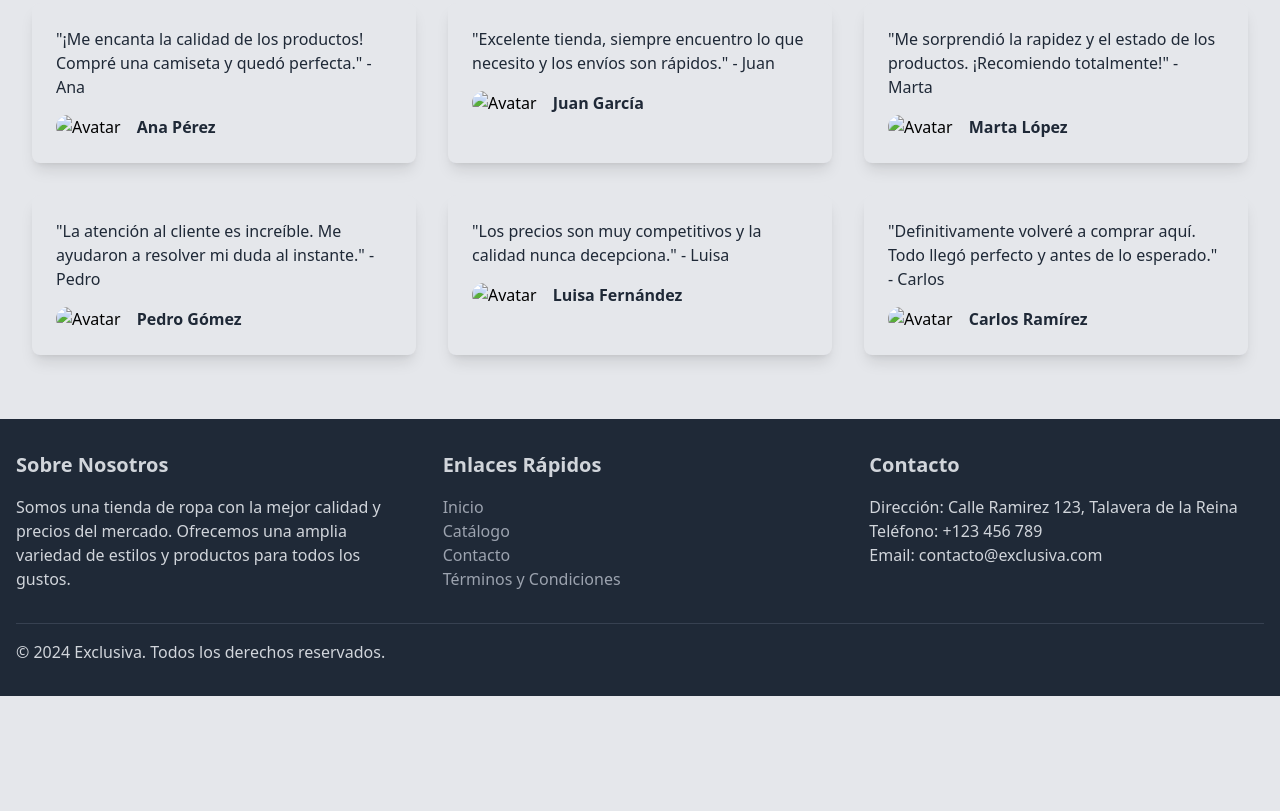
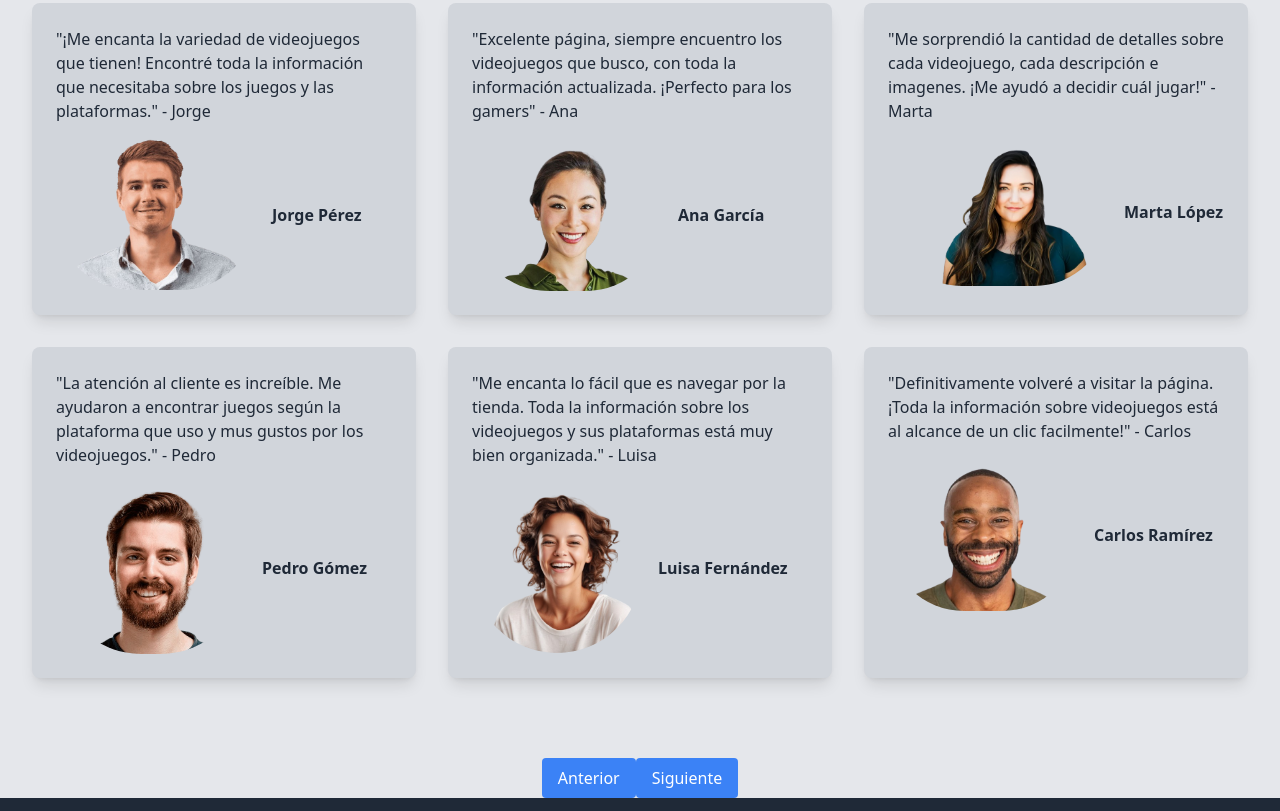
Before and after one commit to TaniaRobledo/Clothing-Store-API, a plain HTML site: page index.html in a window 1280 px wide. Shown: the part 1129-1940 px from the top of the page. Before the commit the page ends 1825 px from the top, so only its background shows below. Drawn offline with nearby package versions, Linux system fonts and the light colour scheme; no server answers; files whose address does not match are found by name.

Commit message:
Sección opiniones de clientes implementada

```diff
--- a/index.html
+++ b/index.html
@@ -112,55 +112,61 @@
     <!-- contenedor de opiniones -->
     <div class="grid grid-cols-1 sm:grid-cols-2 lg:grid-cols-3 gap-8">
         <!-- primera opinion -->
-        <div class="p-6 bg-gray-200 shadow-lg rounded-lg hover:shadow-xl transition-shadow">
-            <p class="text-gray-800 mb-4">"¡Me encanta la calidad de los productos! Compré una camiseta y quedó perfecta." - Ana</p>
+        <div class="p-6 bg-gray-300 shadow-lg rounded-lg hover:shadow-xl transition-shadow">
+            <p class="text-gray-800 mb-4">"¡Me encanta la variedad de videojuegos que tienen! Encontré toda la información que necesitaba sobre los juegos y las plataformas." - Jorge</p>
             <div class="flex items-center">
-                <img src="" alt="Avatar" class="rounded-full mr-4">
-                <span class="font-semibold text-gray-800">Ana Pérez</span>
+                <img src="./assets/images/Index/cliente1.png" alt="Cliente1" class="rounded-full mr-4 w-[200px]">
+                <span class="font-semibold text-gray-800">Jorge Pérez</span>
             </div>
         </div>
           <!-- segunda opinion -->
-        <div class="p-6 bg-gray-200 shadow-lg rounded-lg hover:shadow-xl transition-shadow">
-            <p class="text-gray-800 mb-4">"Excelente tienda, siempre encuentro lo que necesito y los envíos son rápidos." - Juan</p>
+        <div class="p-6 bg-gray-300 shadow-lg rounded-lg hover:shadow-xl transition-shadow">
+            <p class="text-gray-800 mb-4">"Excelente página, siempre encuentro los videojuegos que busco, con toda la información actualizada. ¡Perfecto para los gamers" - Ana</p>
             <div class="flex items-center">
-                <img src="" alt="Avatar" class="rounded-full mr-4">
-                <span class="font-semibold text-gray-800">Juan García</span>
+                <img src="./assets/images/Index/cliente2.png" alt="Cliente2" class="rounded-full mr-4 w-[190px]">
+                <span class="font-semibold text-gray-800">Ana García</span>
             </div>
         </div>
           <!-- tercera opinion -->
-        <div class="p-6 bg-gray-200 shadow-lg rounded-lg hover:shadow-xl transition-shadow">
-            <p class="text-gray-800 mb-4">"Me sorprendió la rapidez y el estado de los productos. ¡Recomiendo totalmente!" - Marta</p>
+        <div class="p-6 bg-gray-300 shadow-lg rounded-lg hover:shadow-xl transition-shadow">
+            <p class="text-gray-800 mb-4">"Me sorprendió la cantidad de detalles sobre cada videojuego, cada descripción e imagenes. ¡Me ayudó a decidir cuál jugar!" - Marta</p>
             <div class="flex items-center">
-                <img src="" alt="Avatar" class="rounded-full mr-4">
+                <img src="./assets/images/Index/cliente3.png" alt="Cliente3" class="rounded-full mr-4  w-[220px]">
                 <span class="font-semibold text-gray-800">Marta López</span>
             </div>
         </div>
         <!-- cuarta opinion -->
-        <div class="p-6 bg-gray-200 shadow-lg rounded-lg hover:shadow-xl transition-shadow">
-            <p class="text-gray-800 mb-4">"La atención al cliente es increíble. Me ayudaron a resolver mi duda al instante." - Pedro</p>
+        <div class="p-6 bg-gray-300 shadow-lg rounded-lg hover:shadow-xl transition-shadow">
+            <p class="text-gray-800 mb-4">"La atención al cliente es increíble. Me ayudaron a encontrar juegos según la plataforma que uso y mus gustos por los videojuegos." - Pedro</p>
             <div class="flex items-center">
-                <img src="" alt="Avatar" class="rounded-full mr-4">
+                <img src="./assets/images/Index/cliente4.png" alt="Cliente4" class="rounded-full mr-4  w-[190px]">
                 <span class="font-semibold text-gray-800">Pedro Gómez</span>
             </div>
         </div>
         <!-- quinta opinion -->
-        <div class="p-6 bg-gray-200 shadow-lg rounded-lg hover:shadow-xl transition-shadow">
-            <p class="text-gray-800 mb-4">"Los precios son muy competitivos y la calidad nunca decepciona." - Luisa</p>
+        <div class="p-6 bg-gray-300 shadow-lg rounded-lg hover:shadow-xl transition-shadow">
+            <p class="text-gray-800 mb-4">"Me encanta lo fácil que es navegar por la tienda. Toda la información sobre los videojuegos y sus plataformas está muy bien organizada." - Luisa</p>
             <div class="flex items-center">
-                <img src="" alt="Avatar" class="rounded-full mr-4">
+                <img src="./assets/images/Index/cliente5.png" alt="Cliente5" class="rounded-full mr-4  w-[170px]">
                 <span class="font-semibold text-gray-800">Luisa Fernández</span>
             </div>
         </div>
     <!-- sexta opinion -->
-        <div class="p-6 bg-gray-200 shadow-lg rounded-lg hover:shadow-xl transition-shadow">
-            <p class="text-gray-800 mb-4">"Definitivamente volveré a comprar aquí. Todo llegó perfecto y antes de lo esperado." - Carlos</p>
+        <div class="p-6 bg-gray-300 shadow-lg rounded-lg hover:shadow-xl transition-shadow">
+            <p class="text-gray-800 mb-4">"Definitivamente volveré a visitar la página. ¡Toda la información sobre videojuegos está al alcance de un clic facilmente!" - Carlos</p>
             <div class="flex items-center">
-                <img src="" alt="Avatar" class="rounded-full mr-4">
+                <img src="./assets/images/Index/cliente6.png" alt="Cliente6" class="rounded-full mr-4  w-[190px]">
                 <span class="font-semibold text-gray-800">Carlos Ramírez</span>
             </div>
         </div>
     </div>
 </section>
+
+<!-- Botones para pasar de página -->
+<div class="flex justify-center mt-4">
+    <button id="prev-btn" class="bg-blue-500 text-white px-4 py-2 rounded" disabled>Anterior</button>
+    <button id="next-btn" class="bg-blue-500 text-white px-4 py-2 rounded">Siguiente</button>
+  </div>
 
 <!-- Pie de página -->
 <footer class="bg-gray-800 text-gray-300 py-8">
--- a/js/VideoGame.js
+++ b/js/VideoGame.js
@@ -13,44 +13,50 @@ class VideoGame {
     }
 
     createContainerVideoGame(){
-    //Contenedor individual para cada videojuego
+       // Contenedor individual para cada videojuego
        const contenedorVideoJuego = document.createElement("div");
-    contenedorVideoJuego.classList.add("border", "p-4", "rounded", "shadow", "flex", "flex-col", "justify-end", "w-50");
+       contenedorVideoJuego.classList.add("border", "border-gray-400", "bg-gray-300", "p-4", "rounded",
+        "shadow", "flex", "flex-col", "justify-between", "h-full", "w-50", 'transform',
+      'transition',
+      'duration-300',
+      'hover:scale-105');
 
-    //Titulo del videojuego
+       // Titulo del videojuego
        const tituloJuego = document.createElement("h3");
-    tituloJuego.classList.add("text-lg", "font-semibold", "mb-2", "h-16", "text-center");
-    tituloJuego.textContent = this.title
+       tituloJuego.classList.add("text-lg", "font-semibold", "mb-2", "h-12", "text-center");
+       tituloJuego.textContent = this.title;
 
-    //Imagen del videojuego
+       // Imagen del videojuego
        const imagenJuego = document.createElement("img");
-    imagenJuego.classList.add("mb-2");
+       imagenJuego.classList.add("mb-2", "rounded-lg", "w-full", "object-cover", "border", "border-gray-700",);
        imagenJuego.src = this.thumbnail;
 
-    //Plataforma del videojuego
-    const plataformaJuego = document.createElement("p")
-    plataformaJuego.classList.add("text-lg", "font-semibold", "mb-2");
+       // Plataforma del videojuego
+       const plataformaJuego = document.createElement("p");
+       plataformaJuego.classList.add("text-lg", "font-semibold", "mb-2", "mt-5");
        plataformaJuego.textContent = this.platform;
 
-    //Género del videojuego
-    const generoJuego = document.createElement("p")
+       // Género del videojuego
+       const generoJuego = document.createElement("p");
        generoJuego.classList.add("text-lg", "font-semibold", "mb-2", "text-center");
        generoJuego.textContent = this.genre;
 
+       // Id del juego para poder implementarlo con la segunda API
        const idGame = document.createElement("p");
-    idGame.classList.add("text-gray-700", "mb-2");
+       idGame.classList.add("text-gray-700", "mb-2", "hidden");
        idGame.textContent = this.id;
 
-    //Descripción del videojuego
+       // Descripción del videojuego
        const descripcionJuego = document.createElement("p");
        descripcionJuego.classList.add("text-gray-600", "text-sm", "text-justify", "mb-10");
        descripcionJuego.textContent = this.shortDescription;
 
-
        // Botón para ver el juego
        const verJuego = document.createElement("button");
-    verJuego.classList.add("button_details", "bg-blue-500", "hover:bg-blue-700", "text-white",  "mb-5", "font-bold", "py-2", "px-4", "rounded", "mx-auto", "block", "w-1/2", "flex" , "flex-end");
+       verJuego.classList.add("button_details", "bg-blue-500", "hover:bg-blue-700", "text-white", "mb-5", "font-bold", "py-2", "px-4", "rounded", "mx-auto", "block", "w-1/2", "flex", "flex-end");
        verJuego.textContent = "Ver juego";
+
+
 
     // Agregar elementos a la tarjeta
     contenedorVideoJuego.appendChild(tituloJuego);
--- a/js/details.js
+++ b/js/details.js
@@ -18,8 +18,6 @@ if (videoGameDetails && videoGameDetails.background_image) {
   const img = document.createElement('img');
   img.src = videoGameDetails.background_image;
   img.classList.add('w-[7000px]','m-4', 'p-4', 'h-full', 'object-contain',  'rounded-xl');
-
-
 
   // Agregar la imagen al contenedor
   gameImageContainer.appendChild(img);
@@ -85,7 +83,7 @@ if (videoGameDetails && videoGameDetails.short_screenshots) {
       'transition',
       'duration-300',
       'hover:scale-95',
-      'w-44',
+      'w-60',
       'h-auto',
        'mb-5'
     );
```
Also changed, not shown: pages/details.html (+34 -2 lines), assets/images/Index/Cliente4.png (added), assets/images/Index/Cliente6.png (added), assets/images/Index/cliente1.png (added), assets/images/Index/cliente2.png (added), assets/images/Index/cliente3.png (added), assets/images/Index/cliente5.png (added), assets/images/Index/fondo.jpg (renamed from assets/images/Pagina_1/fondo.jpg), assets/images/Index/logo.png (renamed from assets/images/Pagina_1/logo.png). Lines whose indentation alone changed are shown as unchanged.
